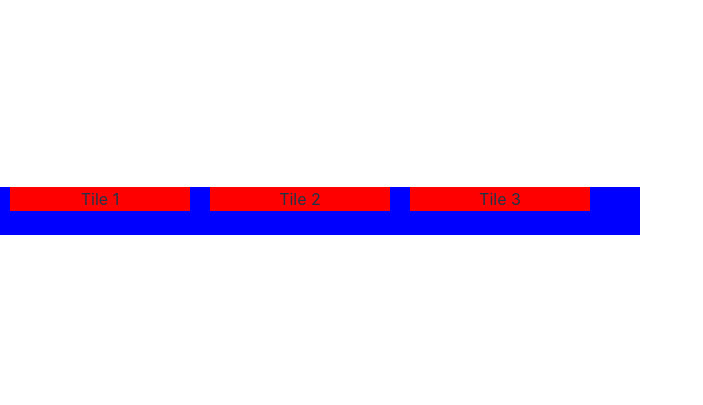
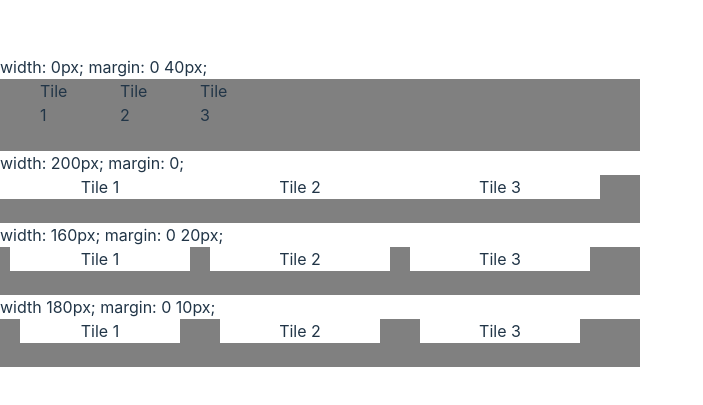
Before and after one commit to Shiki42/LeetCode, a React (Vite) app in the folder React/a/: page / in a window 1280 px wide. Shown: the part 189-594 px from the top of the page, without its empty margins (0-703 px from the left). Built offline with nearby package versions, Linux system fonts and the light colour scheme; the HTML template or start-up script is replaced by a standard one.

Commit message:
react practice 1

```diff
--- a/React/a/src/App.css
+++ b/React/a/src/App.css
@@ -2,15 +2,104 @@
     width: 640px;
     margin: 0 auto;
     text-align: justify;
-    background-color: blue;
+    background-color: grey;
 }
 
+.header{
+    width: 640px;
+    margin: 0 auto;
+    text-align: justify;
+
+}
 .tile {
+    /* width: 180px;
+    margin: 0 10px; */
+    /* width: 200px;
+    margin: 0; */
+    width: 0px;
+    margin: 0 40px;
+    /* width: 160px;
+    margin: 0 20px; */
+    background-color: white;
+    display: inline-block;
+    text-align: center;
+
+}
+.tile2 {
+    /* width: 180px;
+    margin: 0 10px; */
+    width: 200px;
+    margin: 0;
+    /* width: 0px;
+    margin: 0 40px; */
+    /* width: 160px;
+    margin: 0 20px; */
+    background-color: white;
+    display: inline-block;
+    text-align: center;
+
+}
+.tile3 {
     width: 180px;
     margin: 0 10px;
-    background-color: red;
+    /* width: 200px;
+    margin: 0; */
+    /* width: 0px;
+    margin: 0 40px; */
+    /* width: 160px;
+    margin: 0 20px; */
+    background-color: white;
     display: inline-block;
     text-align: center;
+
+}
+.tile4 {
+    /* width: 180px;
+    margin: 0 10px; */
+    /* width: 200px;
+    margin: 0; */
+    /* width: 0px;
+    margin: 0 40px; */
+    width: 160px;
+    margin: 0 20px;
+    background-color: white;
+    display: inline-block;
+    text-align: center;
+
+}
+.grid-container{
+    width: 640px;
+    margin: 0 auto;
+    background-color: green;
+
+    /* display: flex; justify-content: space-around;  */
+
+    /* display: grid; grid-template-columns: repeat(3, 1fr); gap: 10px; */
+
+    /* display: flex; justify-content: space-between; */
+
+    display: grid; grid-template-columns: repeat(3, 1fr); gap: 20px;
+}
+
+.tile-2 {
+    /* width: 180px;
+    margin: 0 10px; */
+    /* width: 200px;
+    margin: 0; */
+    /* width: 0px;
+    margin: 0 40px; */
+    /* height: 100px;
+    background-color: red;
+    text-align: center;
+    line-height: 100px; */
+
+    /* flex: 1; */
+
+    /* width: 180px; */
+
+    /* flex: 0 0 180px; */
+/*
+    width: 200px; margin: 0 auto; */
 }
 
 .container::after {
--- a/React/a/src/App.tsx
+++ b/React/a/src/App.tsx
@@ -6,11 +6,37 @@ function App() {
 
 
   return (
+    <>
+    <div className='header'>width: 0px; margin: 0 40px;</div>
     <div className='container'>
       <div className='tile'> Tile 1 </div>
       <div className='tile'> Tile 2 </div>
       <div className='tile'> Tile 3 </div>
     </div>
+    <div className='header'>width: 200px; margin: 0;</div>
+    <div className='container'>
+      <div className='tile2'> Tile 1 </div>
+      <div className='tile2'> Tile 2 </div>
+      <div className='tile2'> Tile 3 </div>
+    </div>
+    <div className='header'>width: 160px; margin: 0 20px;</div>
+    <div className='container'>
+      <div className='tile3'> Tile 1 </div>
+      <div className='tile3'> Tile 2 </div>
+      <div className='tile3'> Tile 3 </div>
+    </div>
+    <div className='header'>width 180px; margin: 0 10px;</div>
+    <div className='container'>
+      <div className='tile4'> Tile 1 </div>
+      <div className='tile4'> Tile 2 </div>
+      <div className='tile4'> Tile 3 </div>
+    </div>
+    {/* <div className='grid-container'>
+        <div className='tile2'> Tile 1 </div>
+        <div className='tile2'> Tile 2 </div>
+        <div className='tile2'> Tile 3 </div>
+      </div> */}
+    </>
   )
 }
 
```
Also changed, not shown: React/a/src/a.tsx (added, +138 -0 lines), 1 other file (tests, documents, lock files or other folders).
